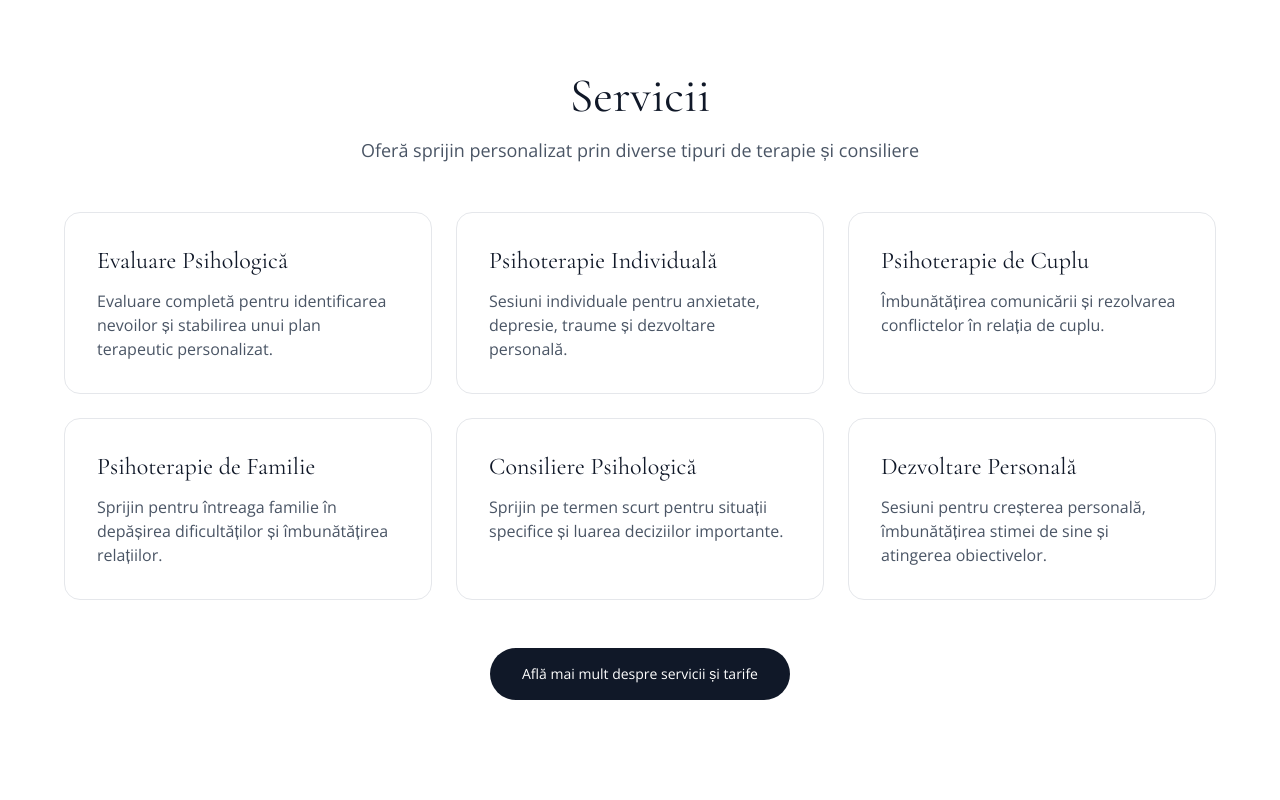
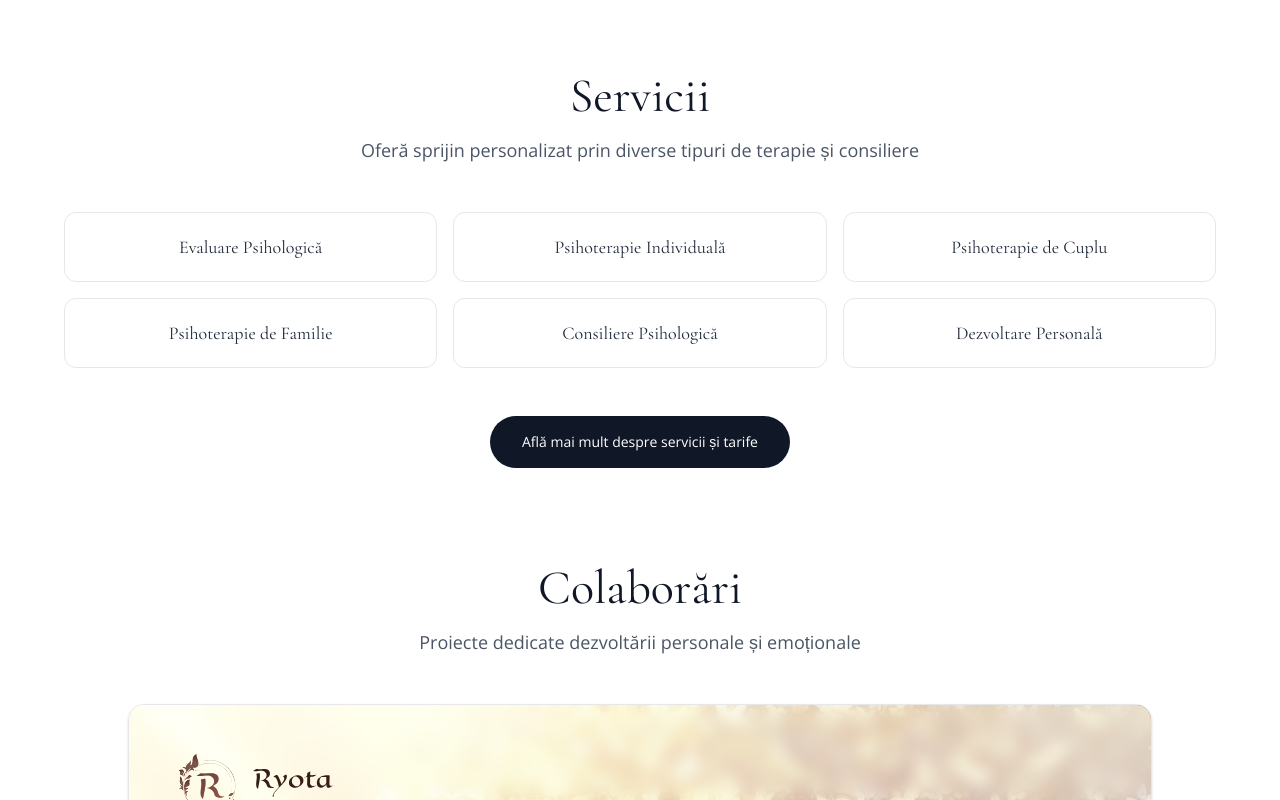
Before and after one commit to madpenguin88/site-irina, a Next.js app: page / in a window 1280 px wide. Shown: the part 684-1484 px from the top of the page. Built offline with nearby package versions, Linux system fonts and the light colour scheme.

Commit message:
Refactor services section to use dynamic mapping for service cards

```diff
--- a/app/page.tsx
+++ b/app/page.tsx
@@ -170,66 +170,25 @@ export default function Home() {
             Oferă sprijin personalizat prin diverse tipuri de terapie și consiliere
           </p>
 
-          <div className="grid md:grid-cols-2 lg:grid-cols-3 gap-6">
-            {/* Service Card 1 */}
-            <Link href="/servicii" className="bg-white border border-gray-200 rounded-2xl p-8 hover:shadow-lg transition-all cursor-pointer">
-              <h3 className="font-serif text-2xl text-gray-900 mb-3">
-                Evaluare Psihologică
-              </h3>
-              <p className="font-sans text-gray-600">
-                Evaluare completă pentru identificarea nevoilor și stabilirea unui plan terapeutic personalizat.
-              </p>
-            </Link>
-
-            {/* Service Card 2 */}
-            <Link href="/servicii" className="bg-white border border-gray-200 rounded-2xl p-8 hover:shadow-lg transition-all cursor-pointer">
-              <h3 className="font-serif text-2xl text-gray-900 mb-3">
-                Psihoterapie Individuală
-              </h3>
-              <p className="font-sans text-gray-600">
-                Sesiuni individuale pentru anxietate, depresie, traume și dezvoltare personală.
-              </p>
-            </Link>
-
-            {/* Service Card 3 */}
-            <Link href="/servicii" className="bg-white border border-gray-200 rounded-2xl p-8 hover:shadow-lg transition-all cursor-pointer">
-              <h3 className="font-serif text-2xl text-gray-900 mb-3">
-                Psihoterapie de Cuplu
-              </h3>
-              <p className="font-sans text-gray-600">
-                Îmbunătățirea comunicării și rezolvarea conflictelor în relația de cuplu.
-              </p>
-            </Link>
-
-            {/* Service Card 4 */}
-            <Link href="/servicii" className="bg-white border border-gray-200 rounded-2xl p-8 hover:shadow-lg transition-all cursor-pointer">
-              <h3 className="font-serif text-2xl text-gray-900 mb-3">
-                Psihoterapie de Familie
-              </h3>
-              <p className="font-sans text-gray-600">
-                Sprijin pentru întreaga familie în depășirea dificultăților și îmbunătățirea relațiilor.
-              </p>
-            </Link>
-
-            {/* Service Card 5 */}
-            <Link href="/servicii" className="bg-white border border-gray-200 rounded-2xl p-8 hover:shadow-lg transition-all cursor-pointer">
-              <h3 className="font-serif text-2xl text-gray-900 mb-3">
-                Consiliere Psihologică
-              </h3>
-              <p className="font-sans text-gray-600">
-                Sprijin pe termen scurt pentru situații specifice și luarea deciziilor importante.
-              </p>
-            </Link>
-
-            {/* Service Card 6 */}
-            <Link href="/servicii" className="bg-white border border-gray-200 rounded-2xl p-8 hover:shadow-lg transition-all cursor-pointer">
-              <h3 className="font-serif text-2xl text-gray-900 mb-3">
-                Dezvoltare Personală
-              </h3>
-              <p className="font-sans text-gray-600">
-                Sesiuni pentru creșterea personală, îmbunătățirea stimei de sine și atingerea obiectivelor.
-              </p>
-            </Link>
+          <div className="grid grid-cols-2 md:grid-cols-3 gap-4">
+            {[
+              'Evaluare Psihologică',
+              'Psihoterapie Individuală',
+              'Psihoterapie de Cuplu',
+              'Psihoterapie de Familie',
+              'Consiliere Psihologică',
+              'Dezvoltare Personală',
+            ].map((service) => (
+              <Link
+                key={service}
+                href="/servicii"
+                className="px-6 py-5 bg-white border border-gray-200 rounded-xl hover:border-gray-300 hover:shadow-sm transition-all text-center"
+              >
+                <h3 className="font-serif text-base md:text-lg text-gray-800">
+                  {service}
+                </h3>
+              </Link>
+            ))}
           </div>
 
           {/* Call to Action - Learn More */}
```
